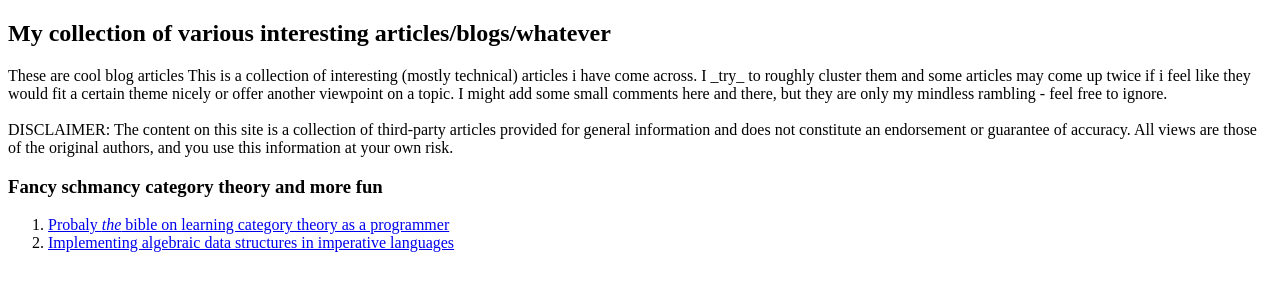
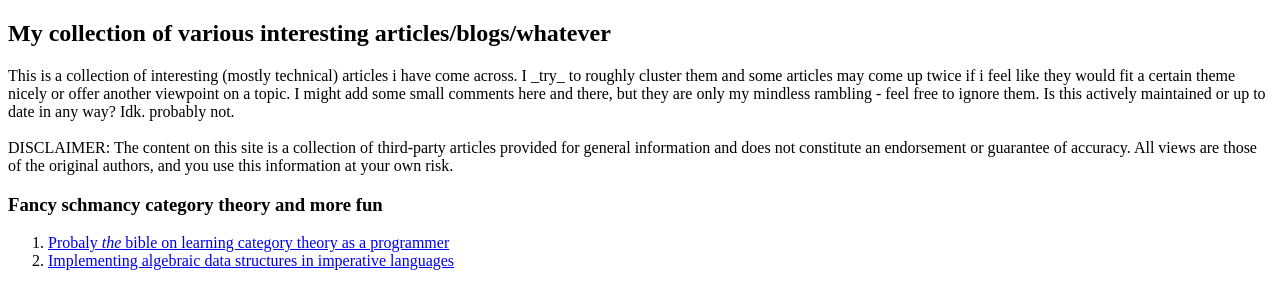
Before and after one commit to pvlov/collection, a plain HTML site: page index.html in a window 1280 px wide. Drawn offline with Linux system fonts and the light colour scheme.

Commit message:
i will not maintain this

```diff
--- a/index.html
+++ b/index.html
@@ -10,12 +10,12 @@
 <body>
 	<h2>My collection of various interesting articles/blogs/whatever</h2>
 
-	These are cool blog articles This is a collection of interesting (mostly
-	technical) articles i have come across. I _try_ to roughly cluster them and
-	some articles may come up twice if i feel like they would fit a certain
-	theme nicely or offer another viewpoint on a topic. I might add some small
-	comments here and there, but they are only my mindless rambling - feel free
-	to ignore.
+	This is a collection of interesting (mostly technical) articles i have come
+	across. I _try_ to roughly cluster them and some articles may come up twice
+	if i feel like they would fit a certain theme nicely or offer another
+	viewpoint on a topic. I might add some small comments here and there, but
+	they are only my mindless rambling - feel free to ignore them. Is this
+	actively maintained or up to date in any way? Idk. probably not.
 
 	<br />
 	<br />
```
